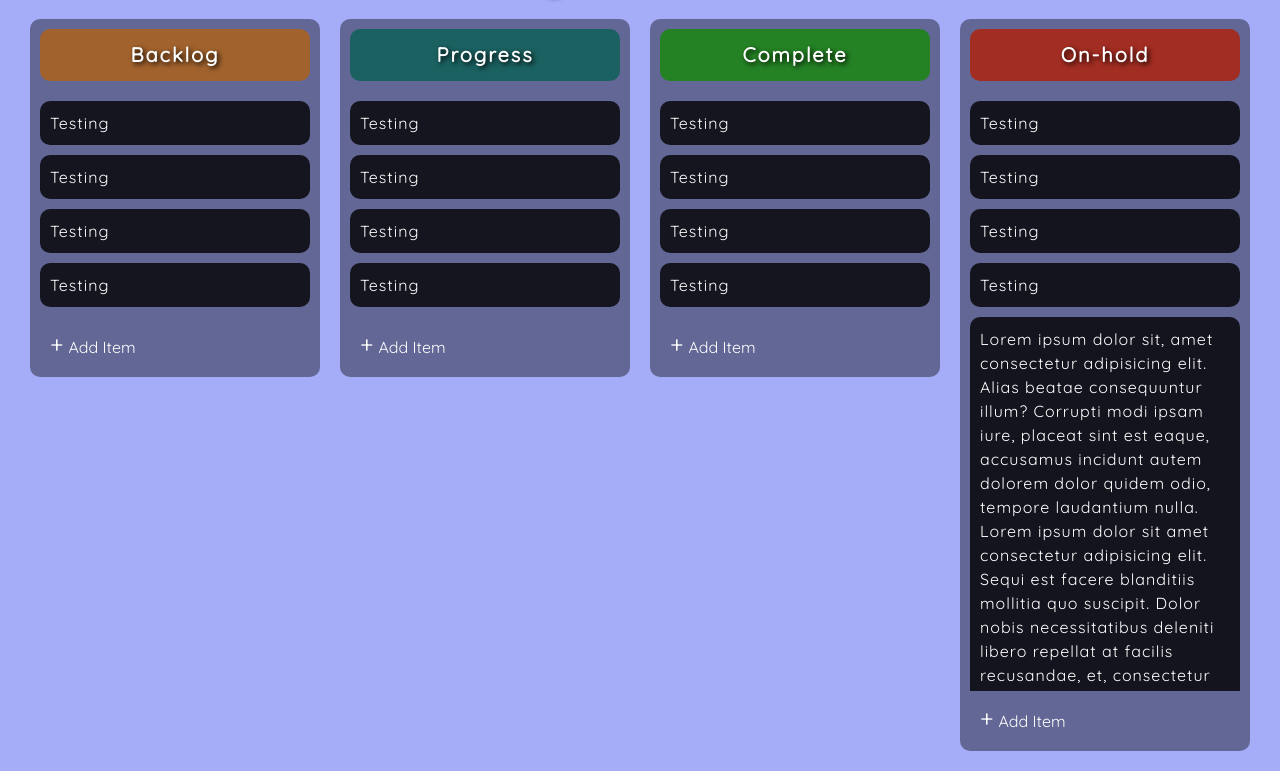
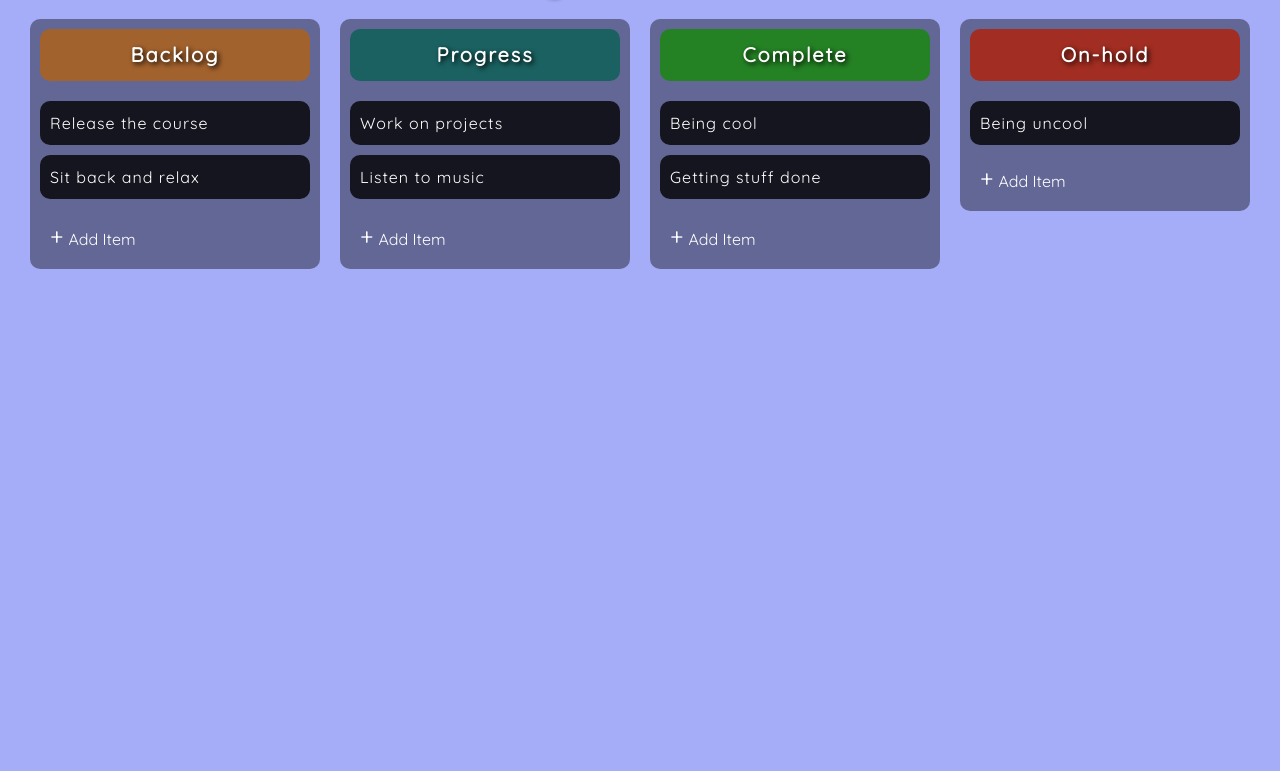
Before and after one commit to devanshuruhela/Oraganiser, a plain HTML site: page index.html in a window 1280 px wide. Shown: the part 64-835 px from the top of the page. After the commit the page ends 800 px from the top, so only its background shows below. Drawn offline with Linux system fonts and the light colour scheme.

Commit message:
updating dom with real data

```diff
--- a/index.html
+++ b/index.html
@@ -19,10 +19,10 @@
             <!-- backlog content -->
             <div id="backlog-content" class="custom-scroll">
                 <ul class="drag-item-list" id="backlog-list">
+                    <!-- <li class="drag-item">Testing</li>
                     <li class="drag-item">Testing</li>
                     <li class="drag-item">Testing</li>
-                    <li class="drag-item">Testing</li>
-                    <li class="drag-item">Testing</li>
+                    <li class="drag-item">Testing</li> -->
                 </ul>
             </div>
             <!-- add button  -->
@@ -46,10 +46,10 @@
             <!-- Progress content -->
             <div id="progress-content" class="custom-scroll">
                 <ul class="drag-item-list" id="progress-list">
+                    <!-- <li class="drag-item">Testing</li>
                     <li class="drag-item">Testing</li>
                     <li class="drag-item">Testing</li>
-                    <li class="drag-item">Testing</li>
-                    <li class="drag-item">Testing</li>
+                    <li class="drag-item">Testing</li> -->
                 </ul>
             </div>
             <!-- add button  -->
@@ -73,10 +73,10 @@
             <!-- complete content -->
             <div id="complete-content" class="custom-scroll">
                 <ul class="drag-item-list" id="complete-list">
+                    <!-- <li class="drag-item">Testing</li>
                     <li class="drag-item">Testing</li>
                     <li class="drag-item">Testing</li>
-                    <li class="drag-item">Testing</li>
-                    <li class="drag-item">Testing</li>
+                    <li class="drag-item">Testing</li> -->
                 </ul>
             </div>
             <!-- add button  -->
@@ -100,11 +100,11 @@
             <!-- on-hold content -->
             <div id="on-hold-content" class="custom-scroll">
                 <ul class="drag-item-list" id="on-hold-list">
+                    <!-- <li class="drag-item">Testing</li>
                     <li class="drag-item">Testing</li>
                     <li class="drag-item">Testing</li>
                     <li class="drag-item">Testing</li>
-                    <li class="drag-item">Testing</li>
-                    <li class="drag-item">Lorem ipsum dolor sit, amet consectetur adipisicing elit. Alias beatae consequuntur illum? Corrupti modi ipsam iure, placeat sint est eaque, accusamus incidunt autem dolorem dolor quidem odio, tempore laudantium nulla. Lorem ipsum dolor sit amet consectetur adipisicing elit. Sequi est facere blanditiis mollitia quo suscipit. Dolor nobis necessitatibus deleniti libero repellat at facilis recusandae, et, consectetur non nisi unde in.</li>
+                    <li class="drag-item">Lorem ipsum dolor sit, amet consectetur adipisicing elit. Alias beatae </li> -->
                 </ul>
             </div>
             <!-- add button  -->
--- a/script.js
+++ b/script.js
@@ -10,7 +10,7 @@ const completeList = document.getElementById('complete-list');
 const onHoldList = document.getElementById('on-hold-list');
 
 // Items
-
+let updatedOnLoad = false;
 
 // Initialize Arrays
 let backlogListArray = [];
@@ -48,29 +48,51 @@ function updateSavedColumns() {
 
 // Create DOM Elements for each list item
 function createItemEl(columnEl, column, item, index) {
-  console.log('columnEl:', columnEl);
-  console.log('column:', column);
-  console.log('item:', item);
-  console.log('index:', index);
+  // console.log('columnEl:', columnEl);
+  // console.log('column:', column);
+  // console.log('item:', item);
+  // console.log('index:', index);
   // List Item
   const listEl = document.createElement('li');
   listEl.classList.add('drag-item');
-
+  listEl.textContent = item;
+  // append
+  columnEl.appendChild(listEl);
 }
 
 // Update Columns in DOM - Reset HTML, Filter Array, Update localStorage
 function updateDOM() {
   // Check localStorage once
-
+  if(!updatedOnLoad)
+  {
+    getSavedColumns();
+  }
   // Backlog Column
+  backlogList.textContent = '';
+  backlogListArray.forEach((backlogitem , index)=>
+  {
+    createItemEl(backlogList , 0 , backlogitem , index);
+  })
 
   // Progress Column
-
+  progressList.textContent = "";
+  progressListArray.forEach((backlogitem, index) => {
+    createItemEl(progressList, 0, backlogitem, index);
+  });
   // Complete Column
-
+  completeList.textContent = "";
+  completeListArray.forEach((backlogitem, index) => {
+    createItemEl(completeList, 0, backlogitem, index);
+  });
   // On Hold Column
-
+  onHoldList.textContent = "";
+  onHoldListArray.forEach((backlogitem, index) => {
+    createItemEl(onHoldList, 0, backlogitem, index);
+  });
   // Run getSavedColumns only once, Update Local Storage
 
 
 }
+
+// Onload
+updateDOM();
```
